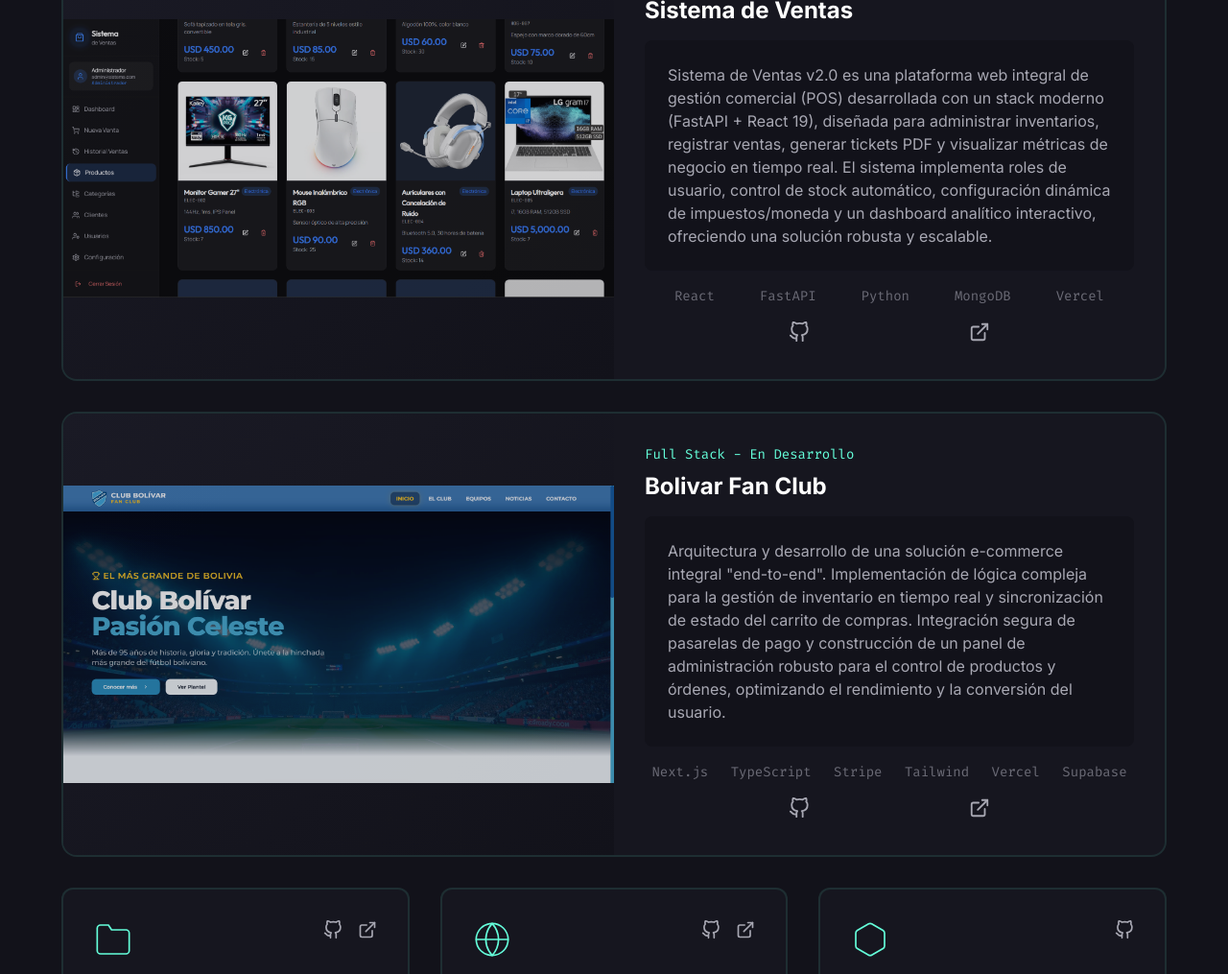
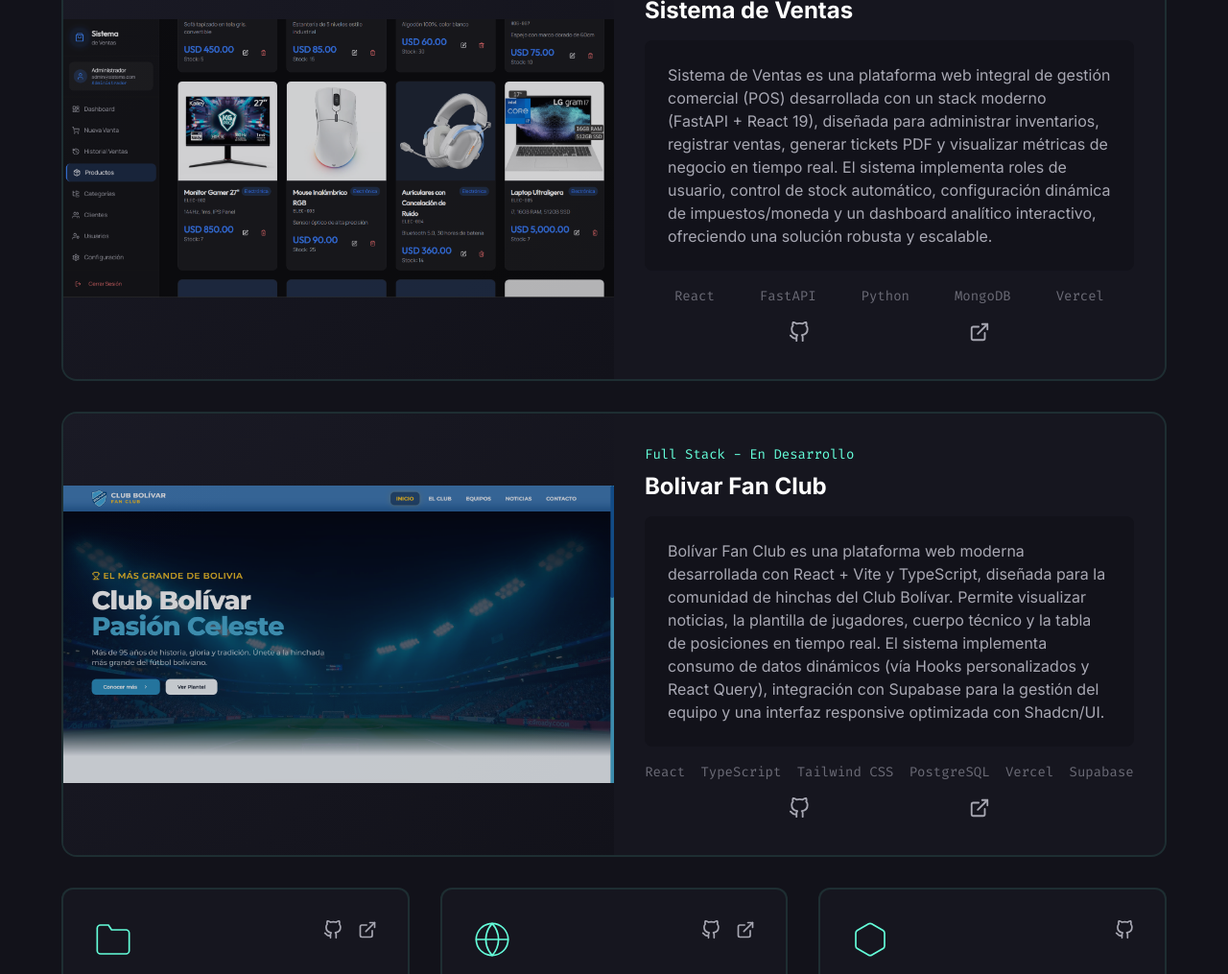
Before and after one commit to Yamil-Lara/Yamil-Lara.github.io, a plain HTML site: page index.html in a window 1280 px wide. Shown: the part 3456-4471 px from the top of the page at 96% size. Drawn offline with Linux system fonts and the light colour scheme.

Commit message:
Mejoras
Proyecto Bolívar Fan Club

```diff
--- a/index.html
+++ b/index.html
@@ -314,7 +314,7 @@
                         <h3 class="project-title">Sistema de Ventas</h3>
                         <div class="project-description">
                             <p>
-                                Sistema de Ventas v2.0 es una plataforma web integral de gestión comercial (POS)
+                                Sistema de Ventas es una plataforma web integral de gestión comercial (POS)
                                 desarrollada con un stack moderno (FastAPI + React 19), diseñada para administrar inventarios,
                                 registrar ventas, generar tickets PDF y visualizar métricas de negocio en tiempo real.
                                 El sistema implementa roles de usuario, control de stock automático,
@@ -353,22 +353,22 @@
                         <h3 class="project-title">Bolivar Fan Club</h3>
                         <div class="project-description">
                             <p>
-                                Arquitectura y desarrollo de una solución e-commerce integral "end-to-end".
-                                Implementación de lógica compleja para la gestión de inventario en tiempo real
-                                y sincronización de estado del carrito de compras. Integración segura de
-                                pasarelas de pago y construcción de un panel de administración robusto para el control
-                                de productos y órdenes, optimizando el rendimiento y la conversión del usuario.
+                                Bolívar Fan Club es una plataforma web moderna desarrollada con React + Vite y TypeScript,
+                                diseñada para la comunidad de hinchas del Club Bolívar. Permite visualizar noticias,
+                                la plantilla de jugadores, cuerpo técnico y la tabla de posiciones en tiempo real.
+                                El sistema implementa consumo de datos dinámicos (vía Hooks personalizados y React Query),
+                                integración con Supabase para la gestión del equipo y una interfaz responsive optimizada con Shadcn/UI.
                             </p>
                         </div>
                         <ul class="project-tech-list">
-                            <li>Next.js</li>
+                            <li>React</li>
                             <li>TypeScript</li>
-                            <li>Stripe</li>
-                            <li>Tailwind</li>
+                            <li>Tailwind CSS</li>
+                            <li>PostgreSQL</li>
                             <li>Vercel</li>
                             <li>Supabase</li>
                         </ul>
-                        <div class="project-links"><!-- LINKS -->
+                        <div class="project-links">
                             <a href="#contacto"
                             target="_blank" rel="noopener noreferrer" class="project-link" aria-label="GitHub">
                                 <svg xmlns="http://www.w3.org/2000/svg" width="22" height="22" viewBox="0 0 24 24" fill="none" stroke="currentColor" stroke-width="2" stroke-linecap="round" stroke-linejoin="round"><path d="M9 19c-5 1.5-5-2.5-7-3m14 6v-3.87a3.37 3.37 0 0 0-.94-2.61c3.14-.35 6.44-1.54 6.44-7A5.44 5.44 0 0 0 20 4.77 5.07 5.07 0 0 0 19.91 1S18.73.65 16 2.48a13.38 13.38 0 0 0-7 0C6.27.65 5.09 1 5.09 1A5.07 5.07 0 0 0 5 4.77a5.44 5.44 0 0 0-1.5 3.78c0 5.42 3.3 6.61 6.44 7A3.37 3.37 0 0 0 9 18.13V22"></path></svg>
```
